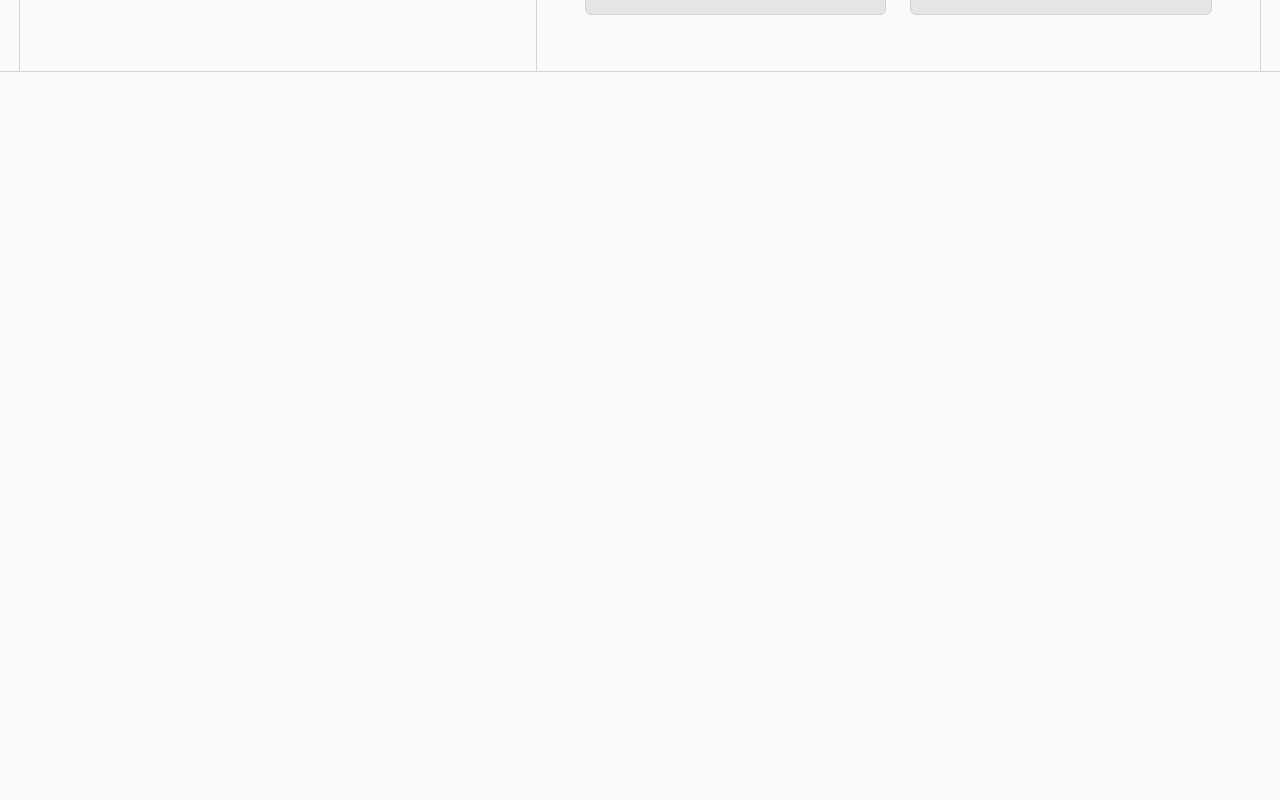
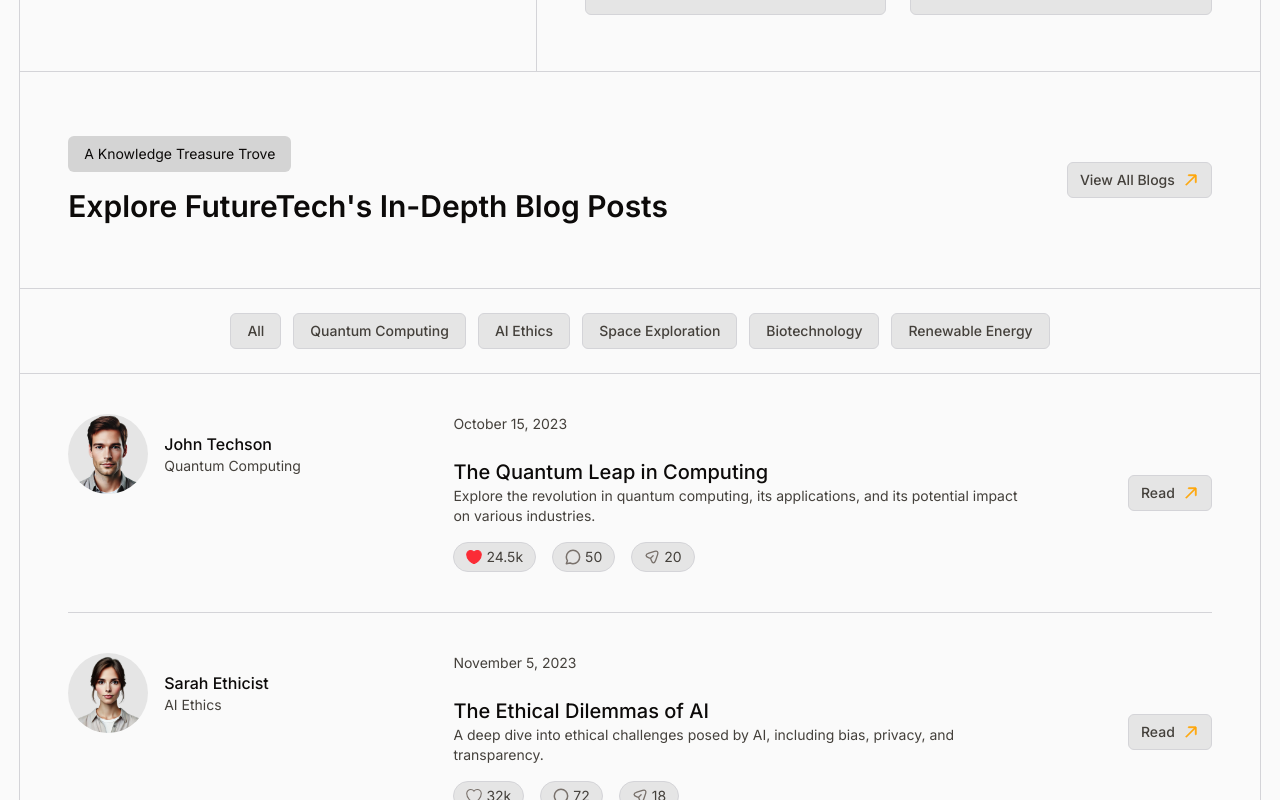
Before and after one commit to S-Ashique/Inqube, a Next.js app: page / in a window 1280 px wide. Shown: the part 1640-2440 px from the top of the page. Before the commit the page ends 1840 px from the top, so only its background shows below. Built offline with nearby package versions, Linux system fonts and the light colour scheme.

Commit message:
knowledge

```diff
--- a/src/app/globals.css
+++ b/src/app/globals.css
@@ -6,6 +6,8 @@
   --background: oklch(0.985 0 0);
 
   --primary: oklch(78.93% 0.182 72.79);
+  --red: oklch(0.637 0.237 25.331);
+
   --muted: oklch(0.87 0 0);
   --accent: oklch(0.922 0 0);
 
@@ -19,6 +21,8 @@
   --background: oklch(0.145 0 0);
 
   --primary: oklch(78.93% 0.182 72.79);
+  --red: oklch(0.577 0.245 27.325);
+
   --muted: oklch(0.269 0 0);
   --accent: oklch(0.205 0 0);
 
@@ -33,6 +37,7 @@
   --color-*: initial;
   --color-background: var(--background);
   --color-primary: var(--primary);
+  --color-red: var(--red);
   --color-accent: var(--accent);
   --color-muted: var(--muted);
   --color-heading: var(--heading);
--- a/src/app/page.tsx
+++ b/src/app/page.tsx
@@ -1,5 +1,6 @@
 import Futures from "@/components/home/futures";
 import Hero from "@/components/home/hero";
+import Knowledge from "@/components/home/knowledge";
 import React from "react";
 
 const Home = () => {
@@ -7,7 +8,7 @@ const Home = () => {
     <>
       <Hero />
       <Futures />
-      <div className="pb-32 border-t"></div>
+      <Knowledge />
     </>
   );
 };
--- a/src/components/home/futures.tsx
+++ b/src/components/home/futures.tsx
@@ -21,7 +21,7 @@ const Futures = () => {
           >
             <div className="md:col-span-5 padding bg-background flex flex-col justify-center pt-10 md:py-10">
               <div className="">{icon}</div>
-              <h1 className="text-2xl font-semibold text-heading mt-6">{heading}</h1>
+              <h2 className="text-2xl font-semibold text-heading mt-6">{heading}</h2>
               <p className="mt-2">{text} </p>
             </div>
 
--- a/src/components/home/home-data.tsx
+++ b/src/components/home/home-data.tsx
@@ -1,4 +1,10 @@
-import { ContributionIcon, FuturesIcon, NewsIcon, ReadershipIcon, ResearchIcon } from "../svg";
+import {
+  ContributionIcon,
+  FuturesIcon,
+  NewsIcon,
+  ReadershipIcon,
+  ResearchIcon,
+} from "../svg";
 
 export const counterList = [
   { number: "300", title: "Resources available" },
@@ -81,3 +87,44 @@ export const futuresList = [
     ],
   },
 ];
+
+export const knowledgeProfilePictures = [
+  {
+    src: "/male_one.png",
+    name: "John Techson",
+    subject: "Quantum Computing",
+    date: "October 15, 2023",
+    heading: "The Quantum Leap in Computing",
+    text: "Explore the revolution in quantum computing, its applications, and its potential impact on various industries.",
+    link: "/",
+    like: "24.5k",
+    comment: "50",
+    share: "20",
+  },
+
+  {
+    src: "/female_two.png",
+    name: "Sarah Ethicist",
+    subject: "AI Ethics",
+    date: "November 5, 2023",
+    heading: "The Ethical Dilemmas of AI",
+    text: "A deep dive into ethical challenges posed by AI, including bias, privacy, and transparency.",
+    link: "/",
+    like: "32k",
+    comment: "72",
+    share: "18",
+  },
+
+  {
+    src: "/male_two.png",
+    name: "Astronomer X",
+    subject: "Space Exploration",
+    date: "December 10, 2023",
+    heading: "The Mars Colonization Challenge",
+    text: "Exploring the technical and logistical challenges of human colonization on Mars.",
+    link: "/",
+    like: "20k",
+    comment: "31",
+    share: "12",
+  },
+];
--- /dev/null
+++ b/src/components/home/knowledge.tsx
@@ -0,0 +1,119 @@
+import React from "react";
+import { Links } from "../ui/links";
+import { ArrowIcon, CommentIcon, LikeIcon, ShareIcon } from "../svg";
+import { knowledgeProfilePictures } from "./home-data";
+import Image from "next/image";
+
+const navLinks = [
+  { label: "All", href: "/" },
+  { label: "Quantum Computing", href: "/" },
+  { label: "AI Ethics", href: "/" },
+  { label: "Space Exploration", href: "/" },
+  { label: "Biotechnology", href: "/" },
+  { label: "Renewable Energy", href: "/" },
+];
+
+const Knowledge = () => {
+  return (
+    <>
+      <section className="width">
+        <div className="border-l border-r border-t padding py-16 md:flex md:gap-x-14 md:justify-between md:items-center">
+          <div className="">
+            <p className="px-4 py-2 bg-muted text-heading w-fit rounded-md">
+              A Knowledge Treasure Trove
+            </p>
+            <p className="text-3xl font-semibold text-heading mt-4">
+              Explore FutureTech's In-Depth Blog Posts
+            </p>
+          </div>
+          <Links href={"/"} variant={"outline"} className="mt-16 md:mt-0 ">
+            View All Blogs
+            <ArrowIcon />
+          </Links>
+        </div>
+        <div className="py-6 border-l border-r border-t flex justify-center gap-x-3 padding overflow-clip">
+          {navLinks.map(({ label, href }) => (
+            <Links key={label} href={href} variant={"outline"}>
+              {label}
+            </Links>
+          ))}
+        </div>
+        <div className=" border-l border-r border-t padding ">
+          {knowledgeProfilePictures.map(
+            (
+              {
+                comment,
+                date,
+                heading,
+                like,
+                link,
+                name,
+                share,
+                src,
+                subject,
+                text,
+              },
+              index
+            ) => (
+              <div
+                key={heading}
+                className="grid grid-cols-12 gap-3  py-10 border-b"
+              >
+                <div className="order-1 lg:order-1 col-span-8 lg:col-span-4 ">
+                  <div className="flex items-center gap-4 ">
+                    <div className="size-20 overflow-hidden rounded-full bg-accent ">
+                      <Image
+                        src={src}
+                        alt="profile picture"
+                        height={64}
+                        width={64}
+                        className="size-full object-cover object-center"
+                      />
+                    </div>
+                    <div className="">
+                      <p className="text-heading text-base font-medium">
+                        {name}
+                      </p>
+                      <p>{subject} </p>
+                    </div>
+                  </div>
+                </div>
+
+                <div className="order-3  lg:order-2 col-span-full lg:col-span-6 ">
+                  <p>{date} </p>
+                  <h3 className="mt-6 text-heading font-medium text-xl">
+                    {heading}{" "}
+                  </h3>
+                  <p>{text} </p>
+                  <div className="flex gap-4 mt-4">
+                    <div className="flex items-center gap-1 px-3 py-1 border rounded-full bg-accent">
+                      <LikeIcon
+                        className={index === 0 ? "fill-red stroke-red" : " "}
+                      />
+                      <span> {like}</span>
+                    </div>
+                    <div className="flex items-center gap-1 px-3 py-1 border rounded-full bg-accent">
+                      <CommentIcon /> <span> {comment} </span>
+                    </div>
+                    <div className="flex items-center gap-1 px-3 py-1 border rounded-full bg-accent">
+                      <ShareIcon /> <span> {share}</span>
+                    </div>
+                  </div>
+                </div>
+
+                <div className="order-2 lg:order-3 col-span-4 lg:col-span-2 flex items-center justify-end">
+                  <Links href={link} variant={"outline"}>
+                    Read
+                    <ArrowIcon />
+                  </Links>
+                </div>
+              </div>
+            )
+          )}
+        </div>
+      </section>
+    </>
+  );
+};
+
+export default Knowledge;
--- a/src/components/svg/index.tsx
+++ b/src/components/svg/index.tsx
@@ -262,3 +262,71 @@ export const ResearchIcon = ({
     </>
   );
 };
+
+export const LikeIcon = ({ className }: { className?: string }) => {
+  return (
+    <svg
+      width="22"
+      height="20"
+      viewBox="0 0 22 20"
+      fill="none"
+      xmlns="http://www.w3.org/2000/svg"
+      className={cn("stroke-text-muted size-4", className)}
+    >
+      <path
+        d="M11.62 18.81C11.28 18.93 10.72 18.93 10.38 18.81C7.48 17.82 1 13.69 1 6.68998C1 3.59998 3.49 1.09998 6.56 1.09998C8.38 1.09998 9.99 1.97998 11 3.33998C12.01 1.97998 13.63 1.09998 15.44 1.09998C18.51 1.09998 21 3.59998 21 6.68998C21 13.69 14.52 17.82 11.62 18.81Z"
+        strokeWidth="1.5"
+        strokeLinecap="round"
+        strokeLinejoin="round"
+      />
+    </svg>
+  );
+};
+
+export const CommentIcon = ({ className }: { className?: string }) => {
+  return (
+    <svg
+      width="16"
+      height="15"
+      viewBox="0 0 16 15"
+      fill="none"
+      xmlns="http://www.w3.org/2000/svg"
+      className={cn("stroke-text-muted size-4", className)}
+    >
+      <path
+        d="M5.07167 13.4906C5.95564 13.9235 6.94952 14.1666 8.00016 14.1666C11.6821 14.1666 14.6668 11.1819 14.6668 7.49992C14.6668 3.81802 11.6821 0.833252 8.00016 0.833252C4.31827 0.833252 1.3335 3.81802 1.3335 7.49992C1.3335 8.8667 1.7448 10.1374 2.45038 11.195M5.07167 13.4906L1.3335 14.1666L2.45038 11.195M5.07167 13.4906L5.07709 13.4897M2.45038 11.195L2.45144 11.1922"
+        strokeWidth="1.5"
+        strokeLinecap="round"
+        strokeLinejoin="round"
+      />
+    </svg>
+  );
+};
+
+export const ShareIcon = ({ className }: { className?: string }) => {
+  return (
+    <svg
+      width="24"
+      height="24"
+      viewBox="0 0 24 24"
+      fill="none"
+      xmlns="http://www.w3.org/2000/svg"
+      className={cn("stroke-text-muted size-4", className)}
+    >
+      <path
+        d="M7.39999 6.32003L15.89 3.49003C19.7 2.22003 21.77 4.30003 20.51 8.11003L17.68 16.6C15.78 22.31 12.66 22.31 10.76 16.6L9.91999 14.08L7.39999 13.24C1.68999 11.34 1.68999 8.23003 7.39999 6.32003Z"
+        strokeWidth="2"
+        strokeLinecap="round"
+        strokeLinejoin="round"
+      />
+      <path
+        d="M10.11 13.6501L13.69 10.0601"
+        strokeWidth="2"
+        strokeLinecap="round"
+        strokeLinejoin="round"
+      />
+    </svg>
+  );
+};
+
+;
```
